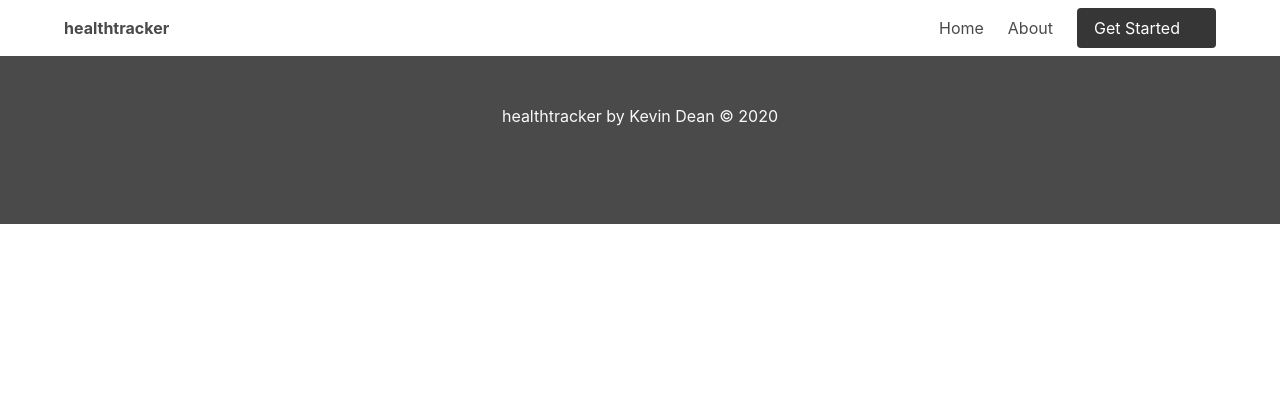
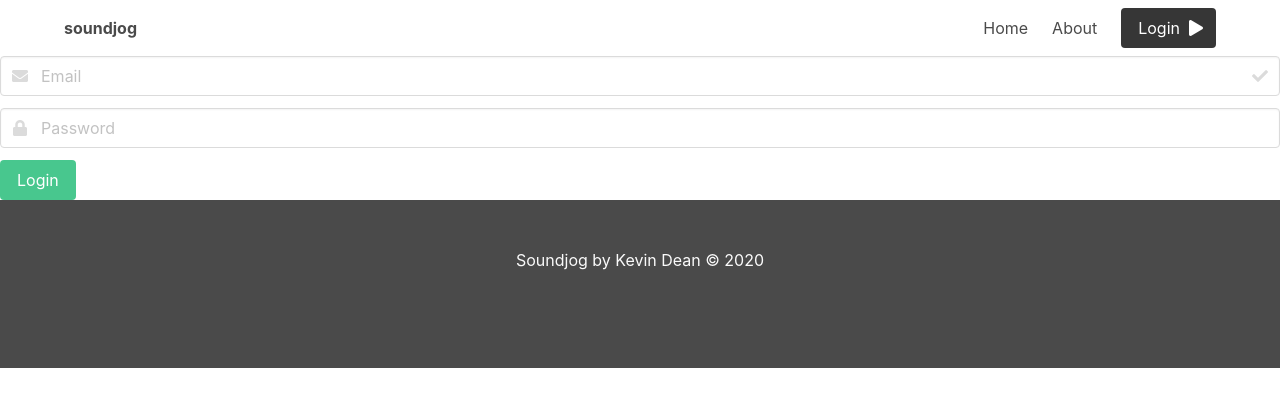
Before and after one commit to kevindean12/health-tracker, a Vue app in the folder client/: page /login in a window 1280 px wide. Shown: the top 406 px of the page. Built offline with nearby package versions, Linux system fonts and the light colour scheme.

Commit message:
update routing and navigation

```diff
--- a/client/package.json
+++ b/client/package.json
@@ -7,6 +7,7 @@
     "build": "vue-cli-service build"
   },
   "dependencies": {
+    "@fortawesome/fontawesome-free": "^5.12.1",
     "bulma": "^0.8.0",
     "core-js": "^3.6.4",
     "vue": "^2.6.11",
--- a/client/src/components/Footer.vue
+++ b/client/src/components/Footer.vue
@@ -1,7 +1,7 @@
 <template>
     <footer class="footer has-background-grey-dark">
         <div class="content has-text-centered has-text-white-bis">
-            <p>healthtracker by Kevin Dean &copy 2020</p>
+            <p>Soundjog by Kevin Dean &copy; 2020</p>
         </div>
     </footer>
 </template>
--- a/client/src/components/Nav.vue
+++ b/client/src/components/Nav.vue
@@ -2,22 +2,22 @@
     <nav class="navbar">
         <div class="container">
             <div class="navbar-brand">
-            <a href="#" class="navbar-item">
-                <strong class="is-size-6">healthtracker</strong>
+            <a href="/" class="navbar-item">
+                <strong class="is-size-6">soundjog</strong>
             </a>
-            <span class="navbar-burger burger">
+            <span :class="{'is-active': isOpen}" @click="isOpen = !isOpen" class="navbar-burger burger">
                 <span></span>
                 <span></span>
                 <span></span>
             </span>
             </div>
-            <div class="navbar-menu">
+            <div :class="{'is-active': isOpen}" class="navbar-menu">
                 <div class="navbar-end">
-                <router-link class="navbar-item" to="/">Home</router-link>
-                <router-link class="navbar-item" to="/about">About</router-link>
+                    <router-link class="navbar-item" to="/" active-class="is-current" exact>Home</router-link>
+                    <router-link class="navbar-item" to="/about" active-class="is-current">About</router-link>
                     <span class="navbar-item">
-                <router-link class="button is-dark" to="/get-started">
-                    <span>Get Started</span>
+                        <router-link class="button is-dark" to="login">
+                            <span>Login</span>
                             <span class="icon">
                             <i class="fas fa-play"></i>
                             </span>
@@ -31,10 +31,15 @@
 
 <script>
 export default {
-
+    data: () => ({
+        isOpen: false
+    }),
 }
 </script>
 
 <style>
-
+.is-current{
+    font-weight: bold;
+    color: cornflowerblue;
+}
 </style>
--- a/client/src/main.js
+++ b/client/src/main.js
@@ -2,8 +2,9 @@ import Vue from 'vue';
 import App from './App.vue';
 import router from './router';
 import 'bulma';
+import '@fortawesome/fontawesome-free/css/all.css';
 
-Vue.config.productionTip = false
+Vue.config.productionTip = false;
 
 new Vue({
   router,
--- a/client/src/router/index.js
+++ b/client/src/router/index.js
@@ -19,9 +19,9 @@ const routes = [
     component: () => import(/* webpackChunkName: "about" */ '../views/About.vue')
   },
   {
-    path: '/get-started',
-    name: 'GetStarted',
-    component: () => import('../views/GetStarted.vue')
+    path: '/login',
+    name: 'Login',
+    component: () => import('../views/Login.vue')
   }
 ]
 
--- a/client/src/views/About.vue
+++ b/client/src/views/About.vue
@@ -1,5 +1,12 @@
 <template>
   <div class="about">
-    <h1>This is an about page</h1>
+    <h1 class="subtitle is-1 has-text-centered">About Soundjog</h1>
+    <div class="container">
+      <div class="content is-medium">
+        <p>
+          Soundjog is a platform to plan your fitness and follow through, powered by the joy of listening to your favorite music and podcasts, and sharing your progress (and playlists!) with your friends.
+        </p>
+      </div>
+    </div>
   </div>
 </template>
--- a/client/src/views/GetStarted.vue
+++ /dev/null
@@ -1,5 +0,0 @@
-<template>
-  <div class="get-started">
-      <h1>Get started page goes here</h1>
-  </div>
-</template>
--- a/client/src/views/Home.vue
+++ b/client/src/views/Home.vue
@@ -3,10 +3,10 @@
     <div class="hero-body">
       <div class="container has-text-centered">
         <p class="title has-text-white-ter">
-          healthtracker
+          Soundjog
         </p>
         <p class="subtitle has-text-white-ter">
-          don't worry, we aren't keeping this silly generic name
+          plan your fitness to the soundtrack of your life
         </p>
       </div>
     </div>
--- /dev/null
+++ b/client/src/views/Login.vue
@@ -0,0 +1,30 @@
+<template>
+  <div class="login">
+    <div class="field">
+      <p class="control has-icons-left has-icons-right">
+        <input class="input" type="email" placeholder="Email">
+        <span class="icon is-small is-left">
+          <i class="fas fa-envelope"></i>
+        </span>
+        <span class="icon is-small is-right">
+          <i class="fas fa-check"></i>
+        </span>
+      </p>
+    </div>
+    <div class="field">
+      <p class="control has-icons-left">
+        <input class="input" type="password" placeholder="Password">
+        <span class="icon is-small is-left">
+          <i class="fas fa-lock"></i>
+        </span>
+      </p>
+    </div>
+    <div class="field">
+      <p class="control">
+        <button class="button is-success">
+          Login
+        </button>
+      </p>
+    </div>
+  </div>
+</template>
```
Also changed, not shown: 1 other file (tests, documents, lock files or other folders). Lines whose indentation alone changed are shown as unchanged.
